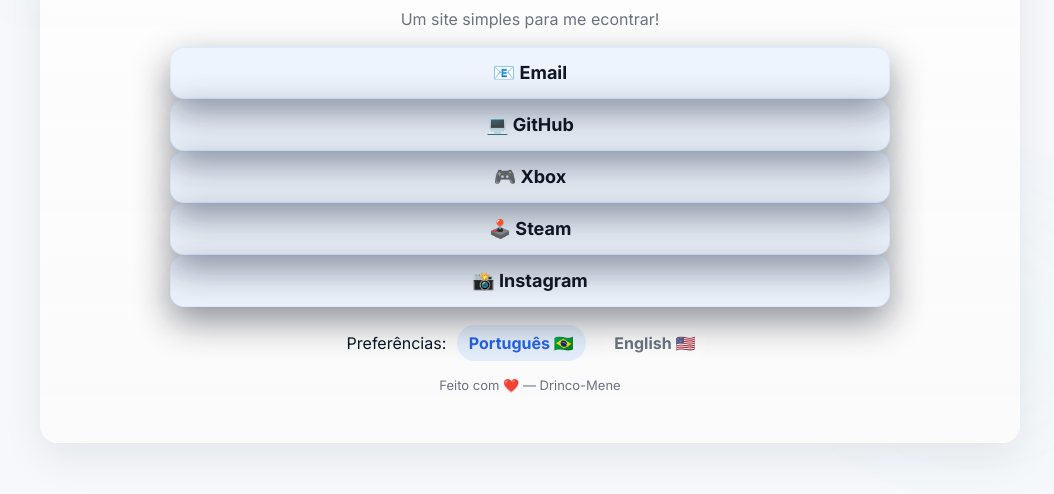
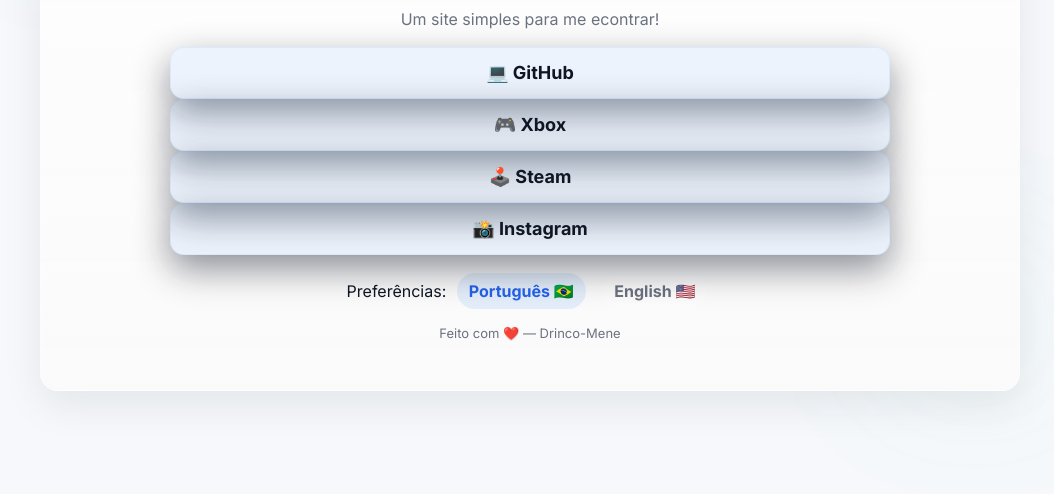
Before and after one commit to Drinco-Mene/Drinco-Mene.github.io, a plain HTML site: page index.html in a window 1280 px wide. Shown: the part 320-814 px from the top of the page, without its empty margins (110-1164 px from the left). Drawn offline with Linux system fonts and the light colour scheme.

Commit message:
Update index.html

```diff
--- a/index.html
+++ b/index.html
@@ -30,10 +30,6 @@
       <p class="bio" data-key="bio">
         Um site simples para me econtrar!
       </p>
-
-        <a class="btn" href="mailto:drincomene@gmail.com?subject=Contato pelo site" aria-label="Email">
-          <span class="btn-text">📧 Email</span>
-        </a>
 
         <a class="btn" href="https://github.com/Drinco-Mene" target="_blank" rel="noopener" aria-label="GitHub">
           <span class="btn-text">💻 GitHub</span>
```
